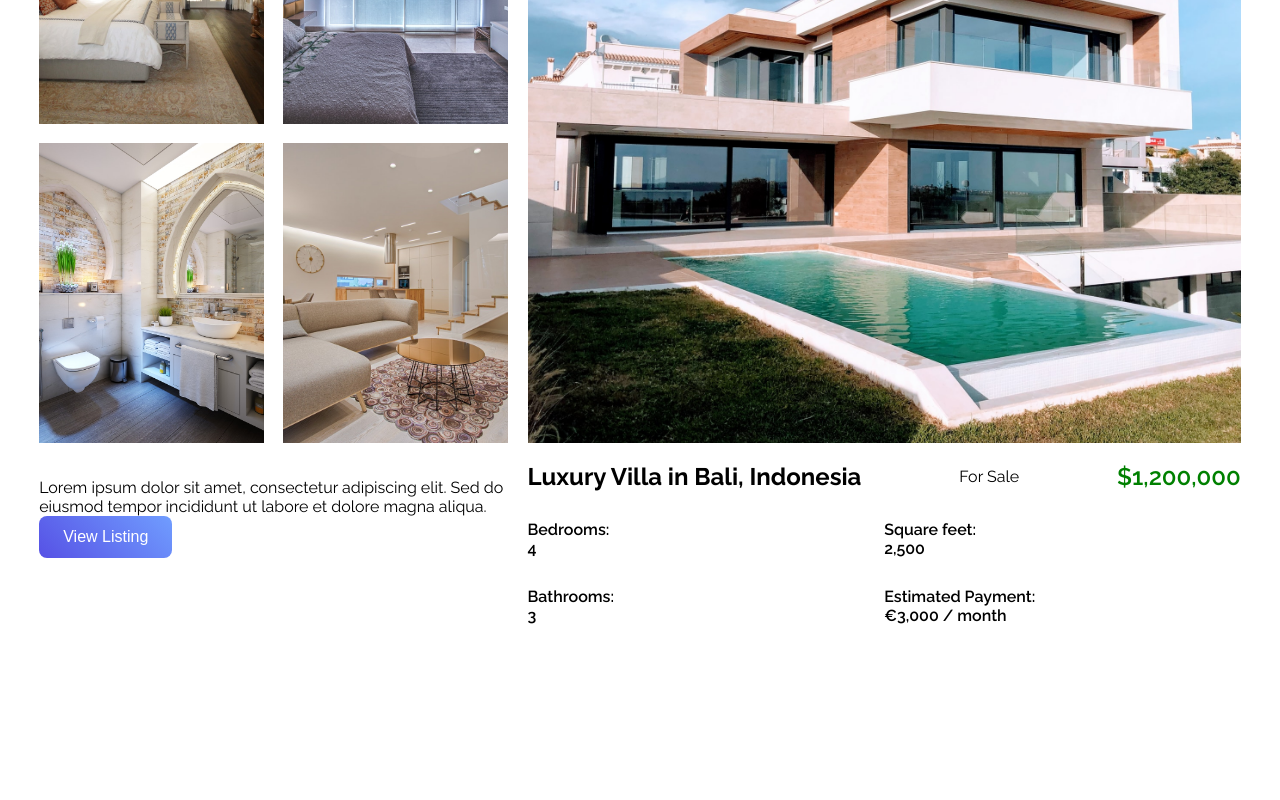
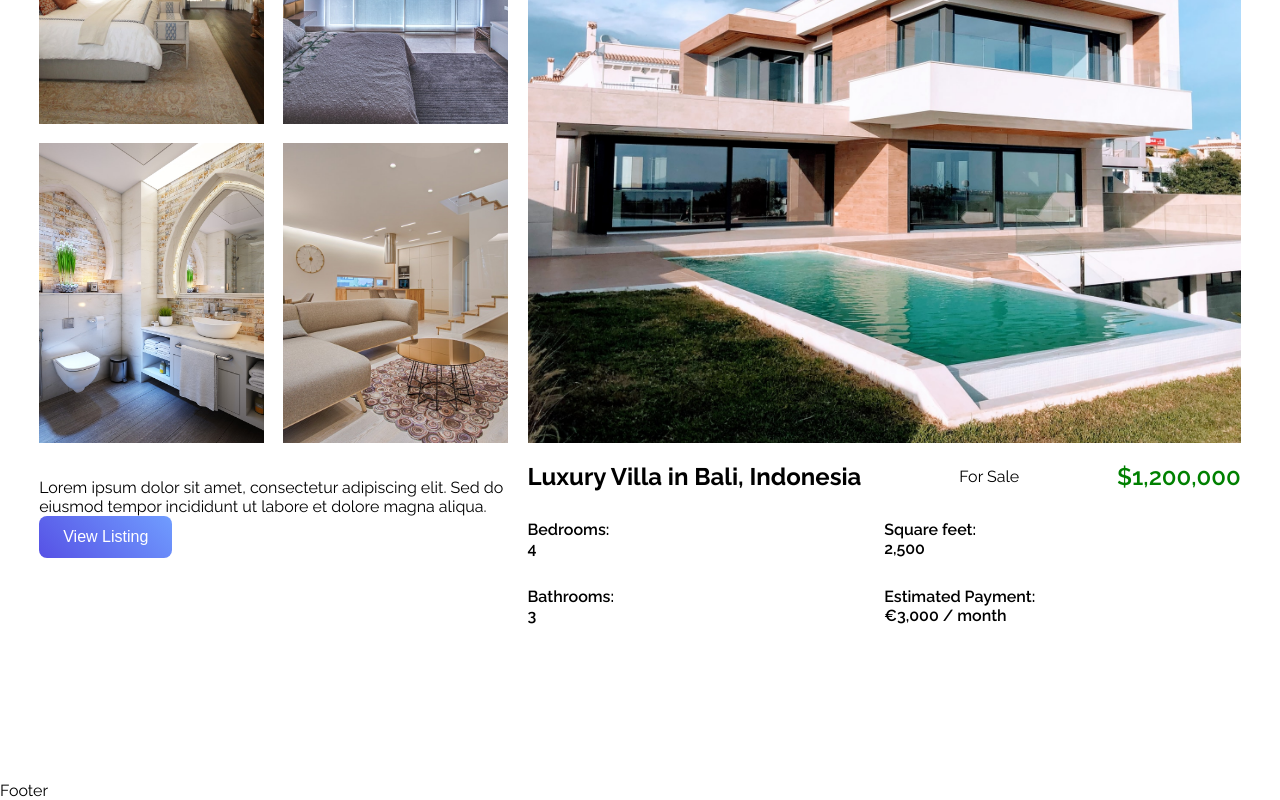
Before and after one commit to JammiM/mock-real-estate-website, a React (Vite) app: page / in a window 1280 px wide. Shown: the part 2591-3391 px from the top of the page. Built offline with nearby package versions, Linux system fonts and the light colour scheme.

Commit message:
Setting up a footer component

```diff
--- a/src/App.jsx
+++ b/src/App.jsx
@@ -8,6 +8,7 @@
 import Hero from "./components/hero/Hero";
 import Best from "./components/best/Best";
 import Featured from "./components/featured/Featured";
+import Footer from "./components/footer/Footer";
 
 function App() {
   const [count, setCount] = useState(0);
@@ -18,6 +19,7 @@
       <Hero />
       <Best />
       <Featured />
+      <Footer />
     </>
   );
 }
--- /dev/null
+++ b/src/components/footer/Footer.jsx
@@ -0,0 +1,8 @@
+import React from "react";
+import "./Footer.css";
+
+const Footer = () => {
+  return <div>Footer</div>;
+};
+
+export default Footer;
```
Also changed, not shown: src/components/footer/Footer.css (added).
